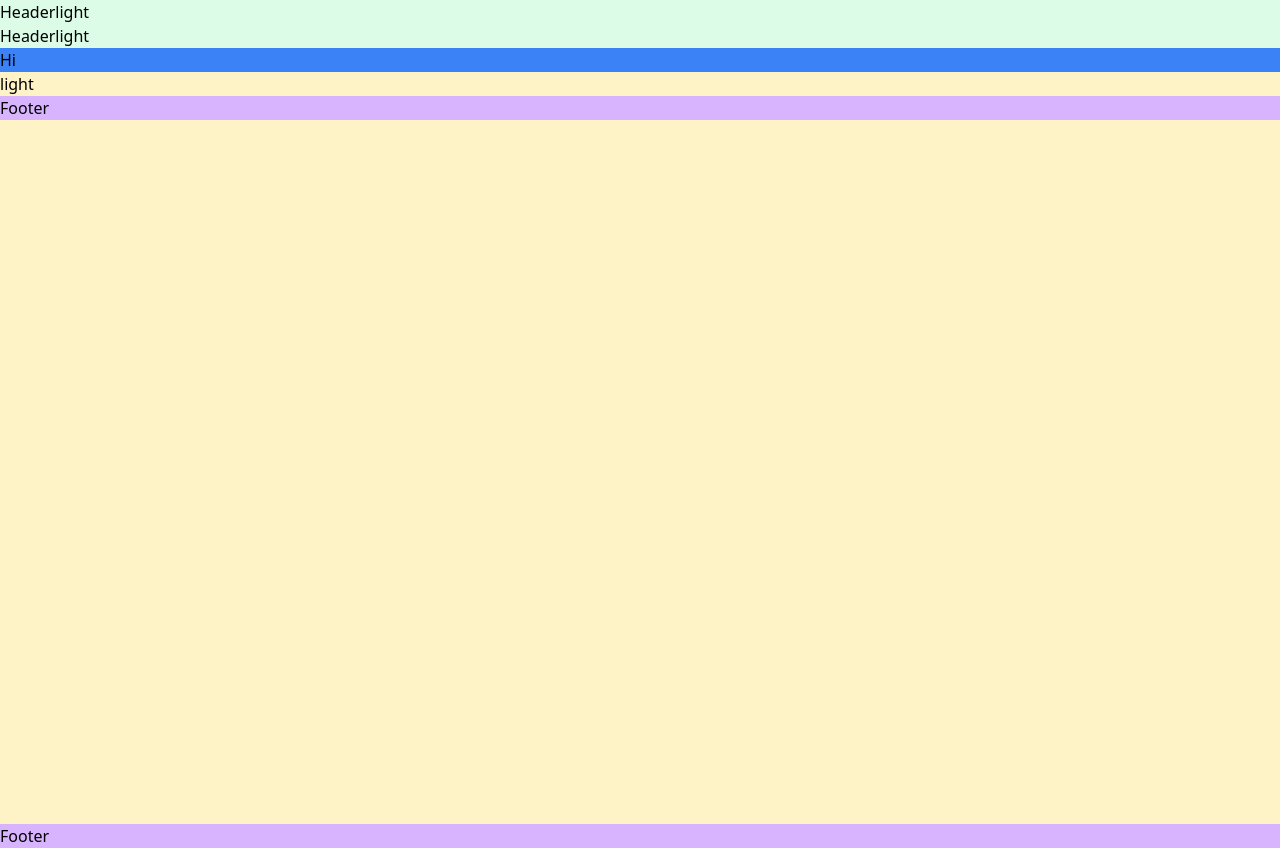
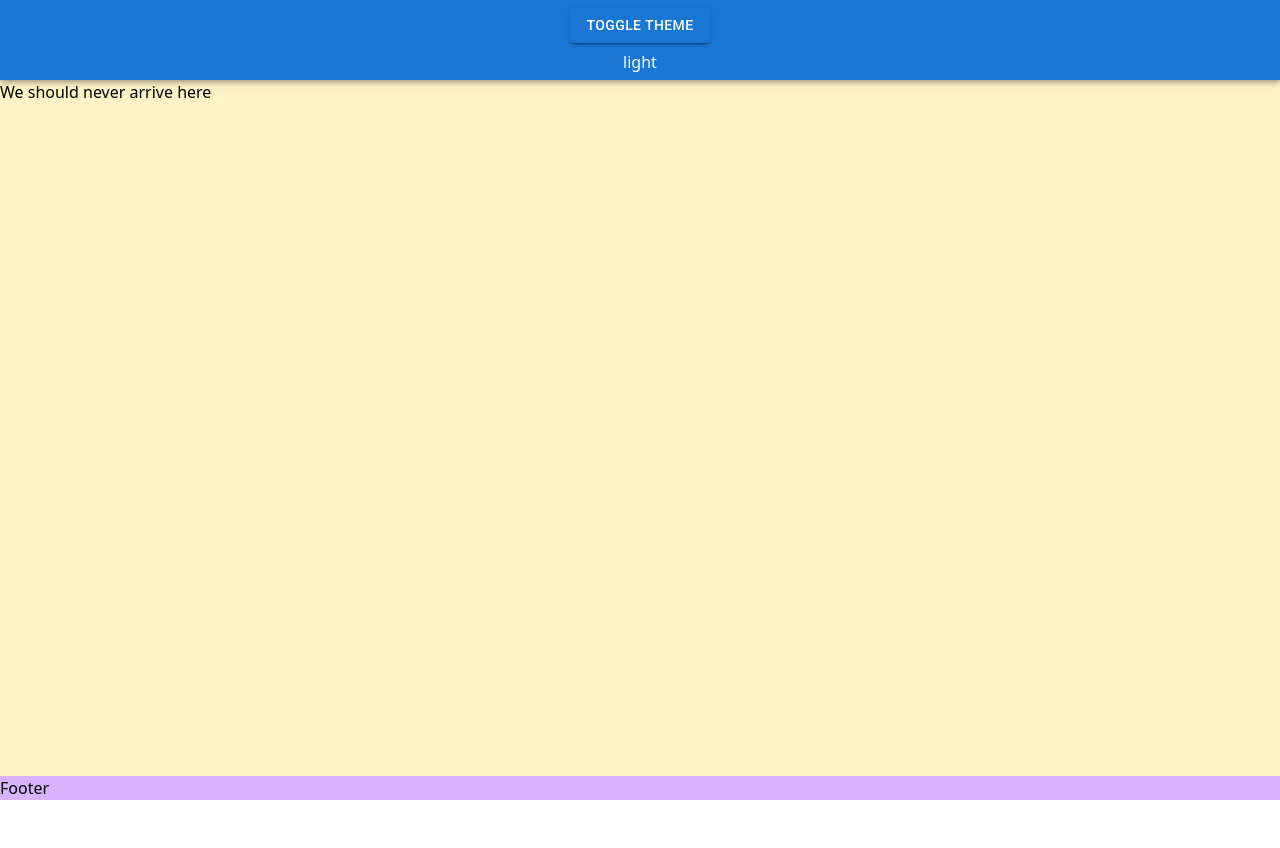
Before and after one commit to Ellipsoul/file-sharing-app, a Next.js app: page / in a window 1280 px wide. After the commit the page ends 800 px from the top, so only its background shows below. Built offline with nearby package versions, Linux system fonts and the light colour scheme.

Commit message:
Initialised MUI

```diff
--- a/components/Navbar.tsx
+++ b/components/Navbar.tsx
@@ -1,5 +1,7 @@
 import React, { ReactElement } from 'react';
 import { useTheme } from 'next-themes';
+import Button from '@mui/material/Button';
+import AppBar from '@mui/material/AppBar';
 
 export default function Navbar(): ReactElement {
   const toggleTheme = () => {
@@ -8,11 +10,14 @@ export default function Navbar(): ReactElement {
   const { theme, setTheme } = useTheme();
 
   return (
-    <header className='bg-green-100 dark:bg-green-800'>
-      Header
-      <button onMouseDown={toggleTheme} className='testclass' suppressHydrationWarning>
-        {theme}
-      </button>
-    </header>
+    <AppBar position="static" className="
+      flex flex-row items-center justify-evenly
+      h-20 bg-purple-300 dark:bg-purple-800
+    ">
+      <Button variant="contained" className='bg-gray-300' onClick={toggleTheme}>
+        Toggle Theme
+      </Button>
+      <div>{theme}</div>
+    </AppBar>
   );
 }
--- a/package.json
+++ b/package.json
@@ -1,6 +1,6 @@
 {
   "name": "file-sharing-app",
-  "version": "0.0.2",
+  "version": "0.0.3",
   "private": true,
   "scripts": {
     "dev": "next dev",
@@ -9,6 +9,10 @@
     "lint": "next lint"
   },
   "dependencies": {
+    "@emotion/react": "^11.7.1",
+    "@emotion/styled": "^11.6.0",
+    "@fontsource/roboto": "^4.5.1",
+    "@mui/material": "^5.2.8",
     "next": "12.0.8",
     "next-themes": "^0.0.15",
     "react": "17.0.2",
--- a/pages/_app.tsx
+++ b/pages/_app.tsx
@@ -2,6 +2,7 @@ import 'tailwindcss/tailwind.css';
 import '../styles/globals.css';
 import type { AppProps } from 'next/app';
 import { ThemeProvider } from 'next-themes';
+
 
 import Layout from '../components/Layout';
 
--- a/pages/index.tsx
+++ b/pages/index.tsx
@@ -1,27 +1,10 @@
 import type { NextPage } from 'next';
-import { useTheme } from 'next-themes';
-
-import Navbar from '../components/Navbar';
-import Footer from '../components/Footer';
-
 
 const Home: NextPage = () => {
-  const toggleTheme = () => {
-    setTheme(theme === 'light' ? 'dark' : 'light');
-  };
-  const { theme, setTheme } = useTheme();
-
   return (
-    <div className='flex flex-col min-h-screen w-full bg-amber-100 dark:bg-slate-800'>
-      <Navbar />
-      <main>
-        <h1 className='bg-blue-500 dark:bg-yellow-200'>Hi</h1>
-        <button onMouseDown={toggleTheme} className='testclass' suppressHydrationWarning>
-          {theme}
-        </button>
-      </main>
-      <Footer />
-    </div>
+    <main>
+      We should never arrive here
+    </main>
   );
 };
 
--- a/styles/globals.css
+++ b/styles/globals.css
@@ -1,3 +1,8 @@
+@import '@fontsource/roboto/300.css';
+@import '@fontsource/roboto/400.css';
+@import '@fontsource/roboto/500.css';
+@import '@fontsource/roboto/700.css';
+
 @tailwind base;
 @tailwind components;
 @tailwind utilities;
```
